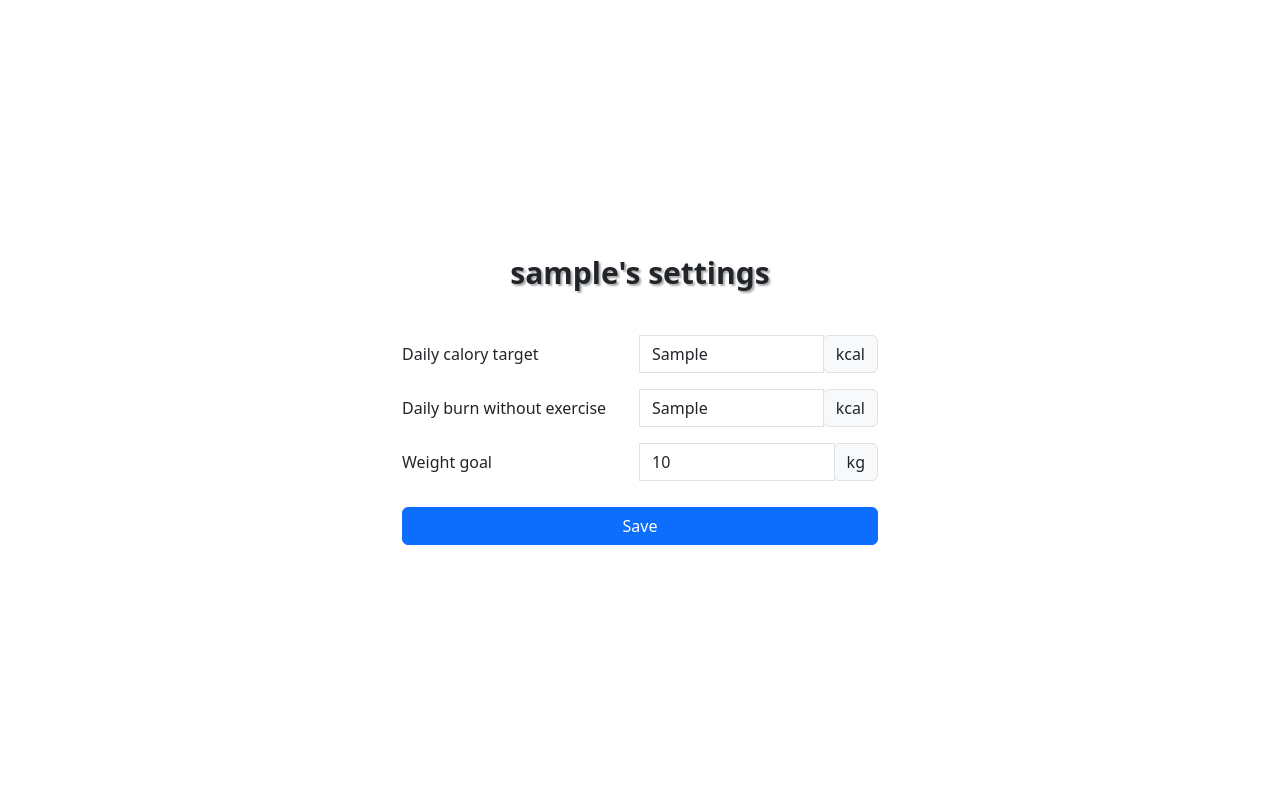
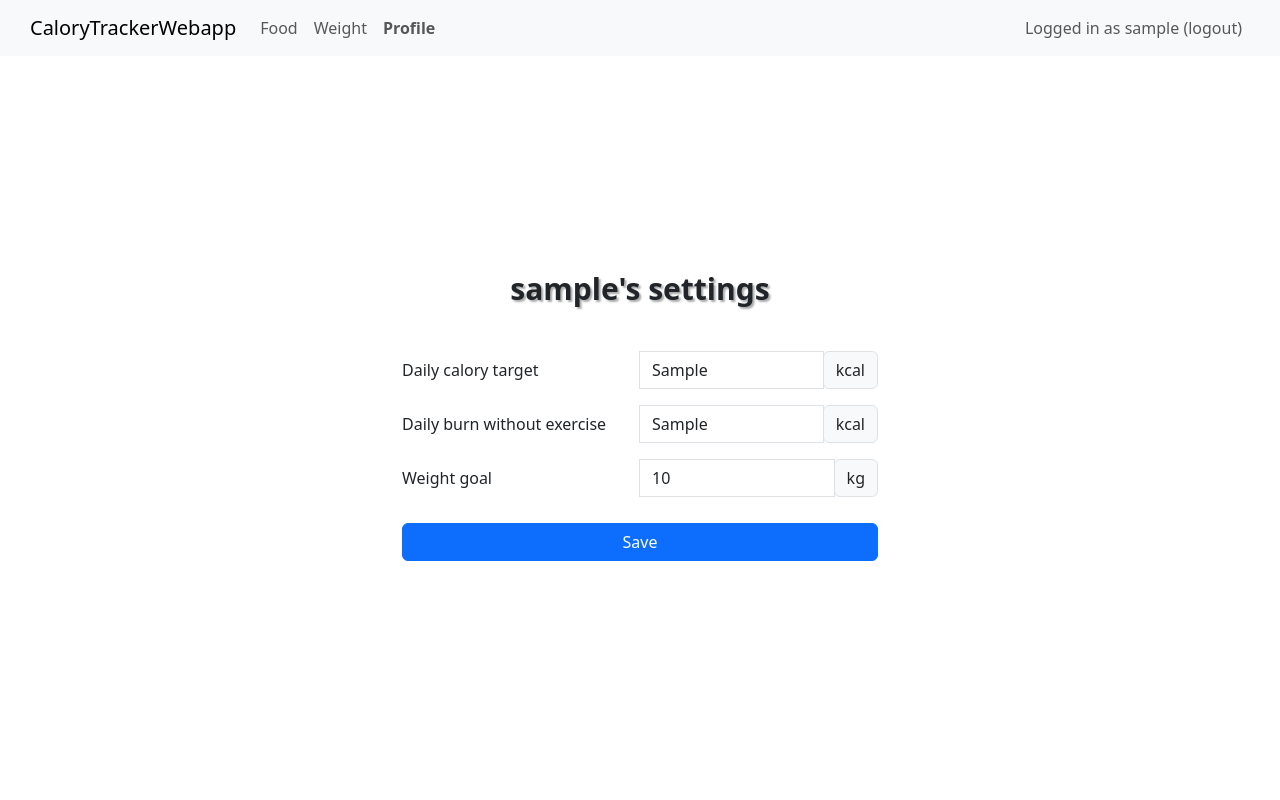
Before and after one commit to 0LTSU0/caloryTrackerWebapp, a Flask app: template templates/profile.html in a window 1280 px wide. Run offline with Flask 3, Linux system fonts and the light colour scheme; the template is opened without the code that fills it: most values are stand-ins (such as "Sample title", 1, 10 or a date in 2020); some libraries are stand-ins or nearby versions.

Commit message:
user settings can now be modified and its possible to logout

```diff
--- a/dbaccess.py
+++ b/dbaccess.py
@@ -39,6 +39,7 @@ class dbAccess():
             #row is: id, username, pwdhash, sessiontoken, sessiontokenexp, dailycalories, weightgoal, normaldailyburn
             username = row[1]
             self.registered_users[username] = {"pwdhash": row[2], "sessiontoken": row[3], "sessiontokenexp": row[4], "id": row[0], "dailycalorylimit": row[5], "weightgoal": row[6], "defaultdailyburn": row[7], "food_records": [], "weight_records": [], "exercise_records": []}
+            print("Loaded user:", username, self.registered_users[username])
             for f_row in self.cur.execute(f'SELECT * FROM userdata_foods_{username} ORDER BY datetime ASC').fetchall():
                 #row is: id, datetime, food, calories, note
                 entry = {"datetime": f_row[1], "food": f_row[2], "note": f_row[3]}
@@ -101,6 +102,20 @@ class dbAccess():
         #    db_user = self.cur.execute(f"SELECT * FROM users WHERE username='{username}'").fetchone()
         return hash_password(pwd) == self.registered_users[username].get("pwdhash") #everything ok so far, check password
 
+    def invalidate_sestoken(self, cookie):
+        username = cookie.split("|")[0]
+        if not username or not self.check_if_user_exists(username):
+            return #this was called with some nonsense token
+        try:
+            self.registered_users[username]["sessiontoken"] = ""
+            self.registered_users[username]["sessiontokenexp"] = 0
+            sql = "UPDATE users SET sessiontoken = ?, sessiontokenexp = ? WHERE username = ?"
+            with self.thlock:
+                self.cur.execute(sql, ("token", 0, username))
+                self.db.commit()
+        except: #whatever, token must have been invalid to begin with if something above failed
+            pass
+
     def check_if_user_exists(self, username):
         return username in self.registered_users.keys()
 
@@ -142,7 +157,7 @@ class dbAccess():
     def check_session_token_validity(self, ses_token):
         username = ses_token.split("|")[0]
         token = ses_token.split("|")[1]
-        if not username in self.registered_users.keys() or token != self.registered_users[username].get("sessiontoken") or time.time() > self.registered_users[username].get("sessiontokenexp"):
+        if not username or not token or username in self.registered_users.keys() or token != self.registered_users[username].get("sessiontoken") or time.time() > self.registered_users[username].get("sessiontokenexp"):
             return False
         return True
 
@@ -151,3 +166,19 @@ class dbAccess():
         if not userdata:
             return 0, 0, 0
         return userdata.get("dailycalorylimit"), userdata.get("defaultdailyburn"), userdata.get("weightgoal")
+
+    def update_profile_settings(self, user, daily_calory, daily_burn, weight_goal):
+        try:
+            daily_calory_c = int(daily_calory)
+            daily_burn_c = int(daily_burn)
+            weight_goal_c = float(weight_goal)
+            with self.thlock:
+                sql = "UPDATE users SET dailycalories = ?, normaldailyburn = ?, weightgoal = ? WHERE username = ?"
+                self.cur.execute(sql, (daily_calory_c, daily_burn_c, weight_goal_c, user))
+                self.db.commit()
+            self.registered_users[user]["dailycalorylimit"] = daily_calory_c
+            self.registered_users[user]["defaultdailyburn"] = daily_burn_c
+            self.registered_users[user]["weightgoal"] = weight_goal_c
+            return True, ""
+        except Exception as e:
+            return False, "Unexpected error: " + str(e)
--- a/server.py
+++ b/server.py
@@ -3,6 +3,7 @@ from flask import Flask
 from flask import redirect, render_template, url_for, request, jsonify, send_from_directory, make_response
 
 from dbaccess import *
+from helpers import *
 
 app = Flask(__name__)
 app.config['TEMPLATES_AUTO_RELOAD'] = True
@@ -32,9 +33,34 @@ def profile_page(user):
                                username=user,
                                daily_target=daily_target,
                                daily_burn=daily_burn,
-                               weight_goal=weight_goal)
+                               weight_goal=weight_goal,
+                               show_error_msg=False,
+                               error_msg="")
     elif request.method == "POST":
-        return "saving TBD"
+        error_msg = ""
+        new_daily_target = request.form.get("daily_calory_target_input")
+        new_daily_burn = request.form.get("daily_calory_burn_input")
+        new_weight_goal = request.form.get("weight_goal_input")
+        if not new_daily_target or not is_integer(new_daily_target):
+            error_msg += "Daily target needs to be integer! "
+        if not new_daily_burn or not is_integer(new_daily_burn):
+            error_msg += "Daily burn needs to be integer! "
+        if not new_weight_goal or not is_float(new_weight_goal):
+            error_msg += "Weight goal needs to be float! "
+        show_error_msg = error_msg != ""
+        if not show_error_msg:
+            succ, error = db_access.update_profile_settings(user, new_daily_target, new_daily_burn, new_weight_goal)
+            if not succ:
+                show_error_msg = True
+                error_msg += error
+        print("TODO save:", new_daily_target, new_daily_burn, new_weight_goal)
+        return render_template("profile.html",
+                               username=user,
+                               daily_target=new_daily_target,
+                               daily_burn=new_daily_burn,
+                               weight_goal=new_weight_goal,
+                               show_error_msg=show_error_msg,
+                               error_msg=error_msg)
 
 
 @app.route("/login", methods=['GET', 'POST'])
@@ -52,6 +78,16 @@ def login():
                 return response
         else:
             return render_template("login.html", show_error_msg=True)
+
+
+@app.route("/logout", methods=['GET'])
+def logout():
+    ses_token = request.cookies.get("session")
+    if ses_token:
+        db_access.invalidate_sestoken(ses_token)
+
+    return redirect("/login")
+
 
 @app.route("/register", methods=['GET', 'POST'])
 def register():
--- a/static/style.css
+++ b/static/style.css
@@ -17,6 +17,17 @@
   padding-right: 20px;
 }
 
+.padleft30 {
+  padding-left: 30px;
+}
+
+.padright30 {
+  padding-right: 30px;
+}
+
+.activetab {
+  font-weight: bolder !important;
+}
 
 .centeredDiv {
   max-width: 650px;
--- a/templates/profile.html
+++ b/templates/profile.html
@@ -7,11 +7,45 @@
 	integrity="sha256-/JqT3SQfawRcv/BIHPThkBvs0OEvtFFmqPF/lYI/Cxo="
 	crossorigin="anonymous">
 </script>
+<script src="https://cdn.jsdelivr.net/npm/@popperjs/core@2.11.6/dist/umd/popper.min.js"></script>
+<script src="https://stackpath.bootstrapcdn.com/bootstrap/4.5.2/js/bootstrap.min.js"></script>
 <script src="/static/scripts.js"></script>
+
+
+<nav class="navbar navbar-expand-lg navbar-light bg-light">
+    <a class="navbar-brand padleft30">CaloryTrackerWebapp</a>
+    <button class="navbar-toggler" type="button" data-toggle="collapse" data-target="#navbarText" aria-controls="navbarText" aria-expanded="false" aria-label="Toggle navigation">
+        <span class="navbar-toggler-icon"></span>
+    </button>
+
+    <div class="collapse navbar-collapse" id="navbarText">
+        <ul class="navbar-nav me-auto">
+            <li class="nav-item">
+                <a class="nav-link" href="/home">Food</a>
+            </li>
+            <li class="nav-item">
+                <a class="nav-link" href="/weight">Weight</a>
+            </li>
+            <li class="nav-item">
+                <a class="nav-link activetab" href="#">Profile</a>
+            </li>
+        </ul>
+        <!-- Apply ml-auto to push the text to the right -->
+        <ul class="navbar-nav ms-auto">
+            <li class="nav-item active padright30">
+                <a class="nav-link" href="/logout">Logged in as {{username}} (logout)</a>
+            </li>
+        </ul>
+    </div>
+</nav>
+
 
 <body>
     <script>0</script> <!--workaround for unstyled flash in firefox https://stackoverflow.com/a/57888310-->
-    <div class="container d-flex flex-column justify-content-center align-items-center" style="min-height: 100vh;">
+
+
+
+    <div class="container d-flex flex-column justify-content-center align-items-center" style="min-height: 90vh;">
         <div class="row w-100" style="max-width: 500px;">
             <div class="col-12 text-center">
                 <h1 class="headertext">{{username}}'s settings</h1><br>
@@ -39,6 +73,9 @@
                             <span class="input-group-text" id="basic-addon3">kg</span>
                         </div>
                     </div>
+                    {% if show_error_msg %}
+                    <text style="font-weight: bold; color: crimson;" id="error_msg_from_flask">{{error_msg}}</text>
+                    {% endif %}
                     <button type="submit" class="btn btn-primary" style="width: 100%; margin-top: 10px;">Save</button><br>
                 </form>
             </div>
```
Also changed, not shown: helpers.py (added, +7 -0 lines).
